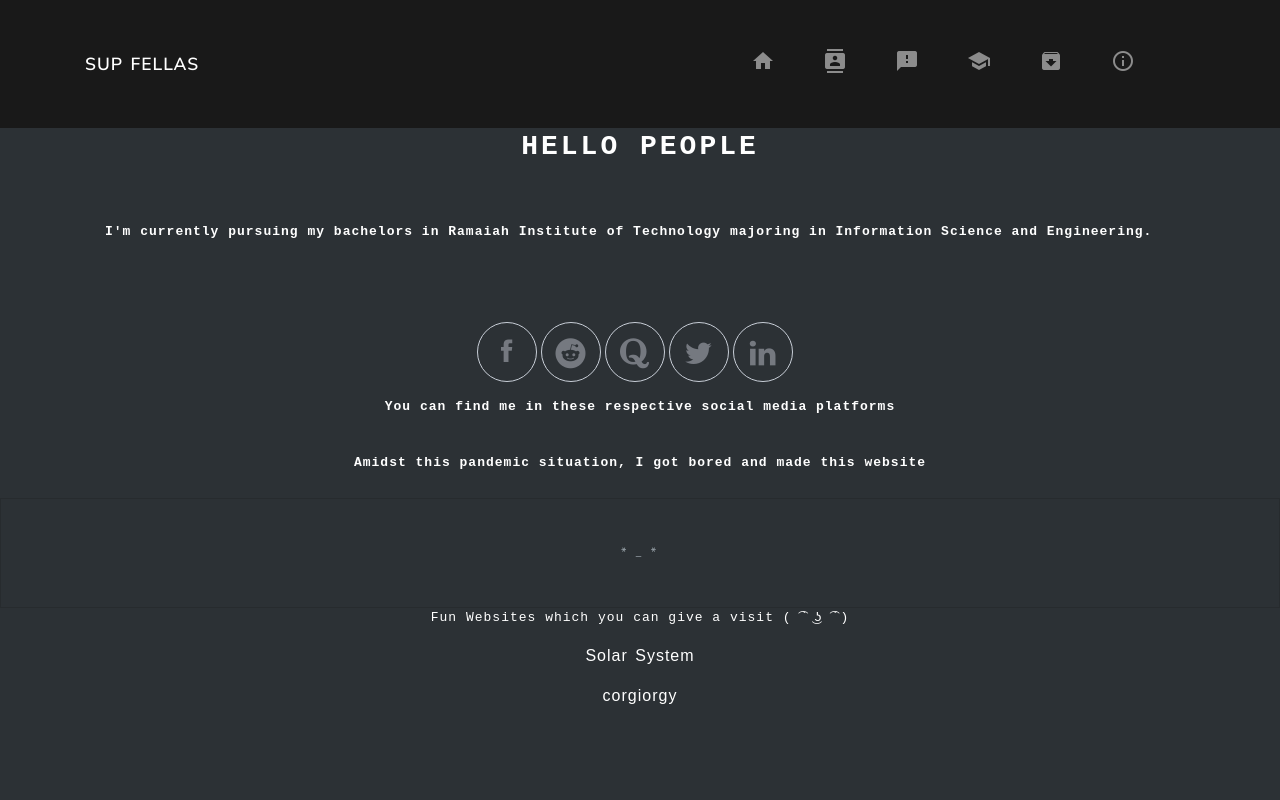
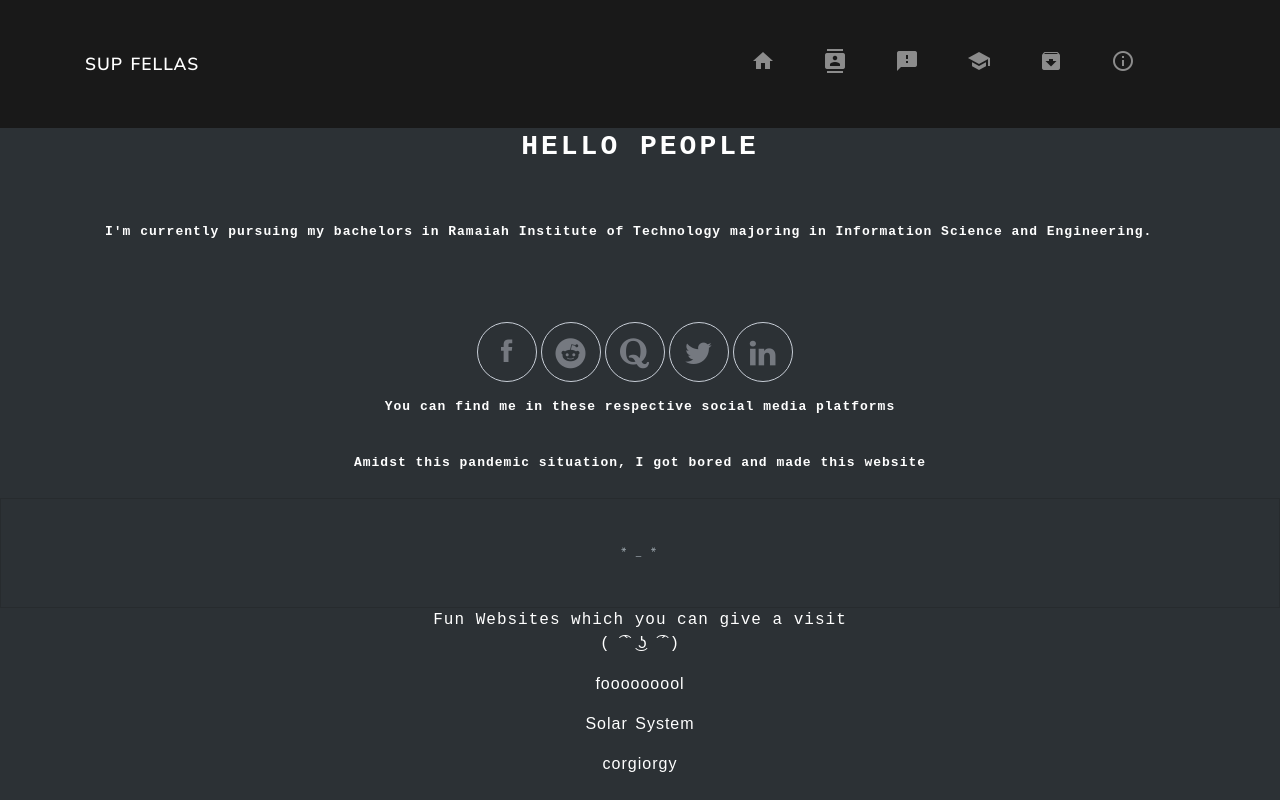
Before and after one commit to Pranay0302/Pranay0302.github.io, a plain HTML site: page info/info.html in a window 1280 px wide. Drawn offline with Linux system fonts and the light colour scheme; files whose address does not match are found by name.

Commit message:
minorchanges

```diff
--- a/info/info.html
+++ b/info/info.html
@@ -60,7 +60,8 @@
     <script src="../assets/bootstrap/js/bootstrap.min.js"></script>
     <script src="../assets/js/smart-forms.min.js"></script>
     <script src="../assets/js/Footer---Made-with-love.js"></script>
-    <p align="center" style="color: white; font-size: medium;"> Fun Websites which you can give a visit ( ͡` ͜ʖ ͡´) </p>
+    <p align="center" style="color: white; font-size: large;"> Fun Websites which you can give a visit <br> ( ͡` ͜ʖ ͡´) </p>
+    <p align="center"><a style="color: white; font-family: fantasy;" href="https://foooooool.web.app/">fooooooool</a></p>
     <p align="center"><a style="color: white; font-family: fantasy;" href="https://joshworth.com/dev/pixelspace/pixelspace_solarsystem.html">Solar System</a></p>
     <p align="center"><a style="color: white;font-family: fantasy;" href="https://corgiorgy.com/">corgiorgy</a></p>
     <p align="center" style="color: white;"> </p>
```
Also changed, not shown: education/education.html (+1 -1 lines).
